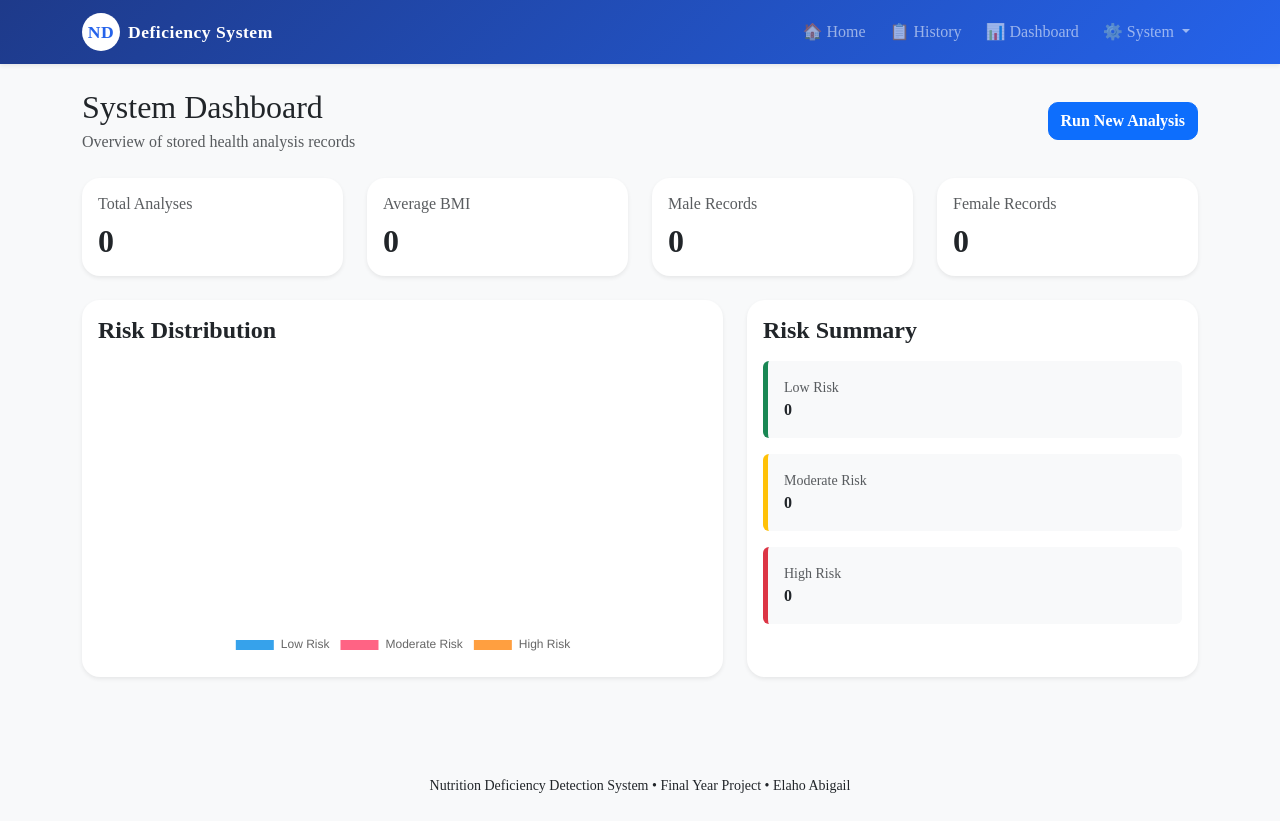
After one commit to abigail-cmd/Nutrient-Deficiency-Detector, a Flask app: page /dashboard in a window 1280 px wide. The commit adds this page. Run offline with Flask 3, Linux system fonts and the light colour scheme; data that the repository does not hold is empty.

Commit message:
extra features

```diff
--- a/app.py
+++ b/app.py
@@ -1,7 +1,7 @@
 from flask import Flask, render_template, request, redirect, send_file
 from bmi_calorie import calculate_bmi, bmi_status, calculate_calories, bmi_advice
 from rules import evaluate_deficiencies
-from database import init_db, save_result, get_history, get_record, delete_record
+from database import init_db, save_result, get_history, get_record, delete_record, get_dashboard_stats
 from pdf_report import generate_pdf_report
 
 app = Flask(__name__)
@@ -241,5 +241,10 @@ def download_report():
     )
 
 
+@app.route("/dashboard")
+def dashboard():
+    stats = get_dashboard_stats()
+    return render_template("dashboard.html", stats=stats)
+
 if __name__ == "__main__":
     app.run(debug=True)
--- a/database.py
+++ b/database.py
@@ -91,3 +91,47 @@ def delete_record(record_id):
     conn.commit()
 
     conn.close()
+
+
+
+def get_dashboard_stats():
+    conn = sqlite3.connect(DB_NAME)
+    cursor = conn.cursor()
+
+    # total analyses
+    cursor.execute("SELECT COUNT(*) FROM results")
+    total_records = cursor.fetchone()[0]
+
+    # average BMI
+    cursor.execute("SELECT AVG(bmi) FROM results")
+    avg_bmi_result = cursor.fetchone()[0]
+    avg_bmi = round(avg_bmi_result, 2) if avg_bmi_result else 0
+
+    # risk distribution
+    cursor.execute("SELECT COUNT(*) FROM results WHERE risk_level = 'Low'")
+    low_risk = cursor.fetchone()[0]
+
+    cursor.execute("SELECT COUNT(*) FROM results WHERE risk_level = 'Moderate'")
+    moderate_risk = cursor.fetchone()[0]
+
+    cursor.execute("SELECT COUNT(*) FROM results WHERE risk_level = 'High'")
+    high_risk = cursor.fetchone()[0]
+
+    # gender distribution
+    cursor.execute("SELECT COUNT(*) FROM results WHERE gender = 'male'")
+    male_count = cursor.fetchone()[0]
+
+    cursor.execute("SELECT COUNT(*) FROM results WHERE gender = 'female'")
+    female_count = cursor.fetchone()[0]
+
+    conn.close()
+
+    return {
+        "total_records": total_records,
+        "avg_bmi": avg_bmi,
+        "low_risk": low_risk,
+        "moderate_risk": moderate_risk,
+        "high_risk": high_risk,
+        "male_count": male_count,
+        "female_count": female_count,
+    }
--- a/static/style.css
+++ b/static/style.css
@@ -1,6 +1,16 @@
 body {
     font-family: "Times New Roman", serif;
     background-color: #f8f9fa;
+}
+
+
+.btn {
+    border-radius: 12px;
+    font-weight: 600;
+}
+
+.hero-actions .btn {
+    min-width: 170px;
 }
 
 .navbar-brand {
@@ -370,6 +499,56 @@ canvas#nutrientChart {
     justify-content: center;
     font-weight: 800;
 }
+
+
+.dashboard-card {
+    border-radius: 18px;
+    transition: all 0.2s ease;
+}
+
+.dashboard-card:hover {
+    transform: translateY(-4px);
+}
+
+.dashboard-chart-wrap {
+    position: relative;
+    height: 300px;
+    max-height: 300px;
+    width: 100%;
+}
+
+.hero-premium {
+    position: relative;
+    overflow: hidden;
+    background: linear-gradient(135deg, #f8fbff 0%, #eef4ff 55%, #fdfefe 100%);
+    border-radius: 30px;
+    padding: 2.6rem;
+    border: 1px solid rgba(37, 99, 235, 0.08);
+    box-shadow: 0 18px 50px rgba(37, 99, 235, 0.08);
+}
+
+.hero-premium::before {
+    content: "";
+    position: absolute;
+    top: -60px;
+    right: -60px;
+    width: 220px;
+    height: 220px;
+    background: radial-gradient(circle, rgba(59,130,246,0.14) 0%, rgba(59,130,246,0) 70%);
+    border-radius: 50%;
+}
+
+.hero-premium::after {
+    content: "";
+    position: absolute;
+    bottom: -70px;
+    left: -70px;
+    width: 220px;
+    height: 220px;
+    background: radial-gradient(circle, rgba(37,99,235,0.10) 0%, rgba(37,99,235,0) 70%);
+    border-radius: 50%;
+}
+
 
 @media (max-width: 768px) {
     .hero-title {
--- a/templates/base.html
+++ b/templates/base.html
@@ -20,16 +20,24 @@
             <span class="navbar-toggler-icon"></span>
         </button>
 
+
+
+
+
         <div class="collapse navbar-collapse" id="navMenu">
             <ul class="navbar-nav ms-auto align-items-lg-center gap-lg-2">
 
-                <li class="nav-item">
-                    <a class="nav-link" href="/">🏠 Home</a>
-                </li>
+               <li class="nav-item">
+    <a class="nav-link" href="/">🏠 Home</a>
+</li>
 
-                <li class="nav-item">
-                    <a class="nav-link" href="/history">📊 History</a>
-                </li>
+<li class="nav-item">
+    <a class="nav-link" href="/history">📋 History</a>
+</li>
+
+<li class="nav-item">
+    <a class="nav-link" href="/dashboard">📊 Dashboard</a>
+</li>
 
                 <li class="nav-item dropdown">
                     <a class="nav-link dropdown-toggle" href="#" id="systemDropdown" role="button" data-bs-toggle="dropdown" aria-expanded="false">
@@ -87,6 +95,14 @@
     </div>
 </div>
 
+<footer class="app-footer mt-5">
+    <div class="container py-4 text-center">
+        <small>
+            Nutrition Deficiency Detection System • Final Year Project • Elaho Abigail
+        </small>
+    </div>
+</footer>
+
 <script src="https://cdn.jsdelivr.net/npm/bootstrap@5.3.3/dist/js/bootstrap.bundle.min.js"></script>
 <script src="{{ url_for('static', filename='script.js') }}"></script>
 </body>
--- /dev/null
+++ b/templates/dashboard.html
@@ -0,0 +1,116 @@
+{% extends "base.html" %}
+{% block content %}
+
+<div class="d-flex justify-content-between align-items-center mb-4 flex-wrap gap-2">
+    <div>
+        <h2 class="mb-1">System Dashboard</h2>
+        <p class="text-muted mb-0">Overview of stored health analysis records</p>
+    </div>
+    <a href="/" class="btn btn-primary">Run New Analysis</a>
+</div>
+
+<div class="row g-4 mb-4">
+    <div class="col-md-6 col-xl-3">
+        <div class="card shadow-sm border-0 dashboard-card h-100">
+            <div class="card-body">
+                <h6 class="text-muted">Total Analyses</h6>
+                <h2 class="fw-bold mb-0">{{ stats.total_records }}</h2>
+            </div>
+        </div>
+    </div>
+
+    <div class="col-md-6 col-xl-3">
+        <div class="card shadow-sm border-0 dashboard-card h-100">
+            <div class="card-body">
+                <h6 class="text-muted">Average BMI</h6>
+                <h2 class="fw-bold mb-0">{{ stats.avg_bmi }}</h2>
+            </div>
+        </div>
+    </div>
+
+    <div class="col-md-6 col-xl-3">
+        <div class="card shadow-sm border-0 dashboard-card h-100">
+            <div class="card-body">
+                <h6 class="text-muted">Male Records</h6>
+                <h2 class="fw-bold mb-0">{{ stats.male_count }}</h2>
+            </div>
+        </div>
+    </div>
+
+    <div class="col-md-6 col-xl-3">
+        <div class="card shadow-sm border-0 dashboard-card h-100">
+            <div class="card-body">
+                <h6 class="text-muted">Female Records</h6>
+                <h2 class="fw-bold mb-0">{{ stats.female_count }}</h2>
+            </div>
+        </div>
+    </div>
+</div>
+
+<div class="row g-4">
+    <div class="col-lg-7">
+        <div class="card shadow-sm border-0 h-100">
+            <div class="card-body">
+                <h4 class="mb-3">Risk Distribution</h4>
+                <div class="dashboard-chart-wrap">
+                    <canvas id="riskChart"></canvas>
+                </div>
+            </div>
+        </div>
+    </div>
+
+    <div class="col-lg-5">
+        <div class="card shadow-sm border-0 h-100">
+            <div class="card-body">
+                <h4 class="mb-3">Risk Summary</h4>
+
+                <div class="mb-3 p-3 rounded bg-light border-start border-4 border-success">
+                    <div class="small text-muted">Low Risk</div>
+                    <div class="fw-bold">{{ stats.low_risk }}</div>
+                </div>
+
+                <div class="mb-3 p-3 rounded bg-light border-start border-4 border-warning">
+                    <div class="small text-muted">Moderate Risk</div>
+                    <div class="fw-bold">{{ stats.moderate_risk }}</div>
+                </div>
+
+                <div class="p-3 rounded bg-light border-start border-4 border-danger">
+                    <div class="small text-muted">High Risk</div>
+                    <div class="fw-bold">{{ stats.high_risk }}</div>
+                </div>
+            </div>
+        </div>
+    </div>
+</div>
+
+<script src="https://cdn.jsdelivr.net/npm/chart.js"></script>
+<script>
+const riskCtx = document.getElementById('riskChart');
+
+if (riskCtx) {
+    new Chart(riskCtx, {
+        type: 'doughnut',
+        data: {
+            labels: ['Low Risk', 'Moderate Risk', 'High Risk'],
+            datasets: [{
+                data: [
+                    {{ stats.low_risk }},
+                    {{ stats.moderate_risk }},
+                    {{ stats.high_risk }}
+                ]
+            }]
+        },
+        options: {
+            responsive: true,
+            maintainAspectRatio: false,
+            plugins: {
+                legend: {
+                    position: 'bottom'
+                }
+            }
+        }
+    });
+}
+</script>
+
+{% endblock %}
```
Also changed, not shown: other parts of static/style.css (+126 -7 lines), templates/index.html (+16 -2 lines).
